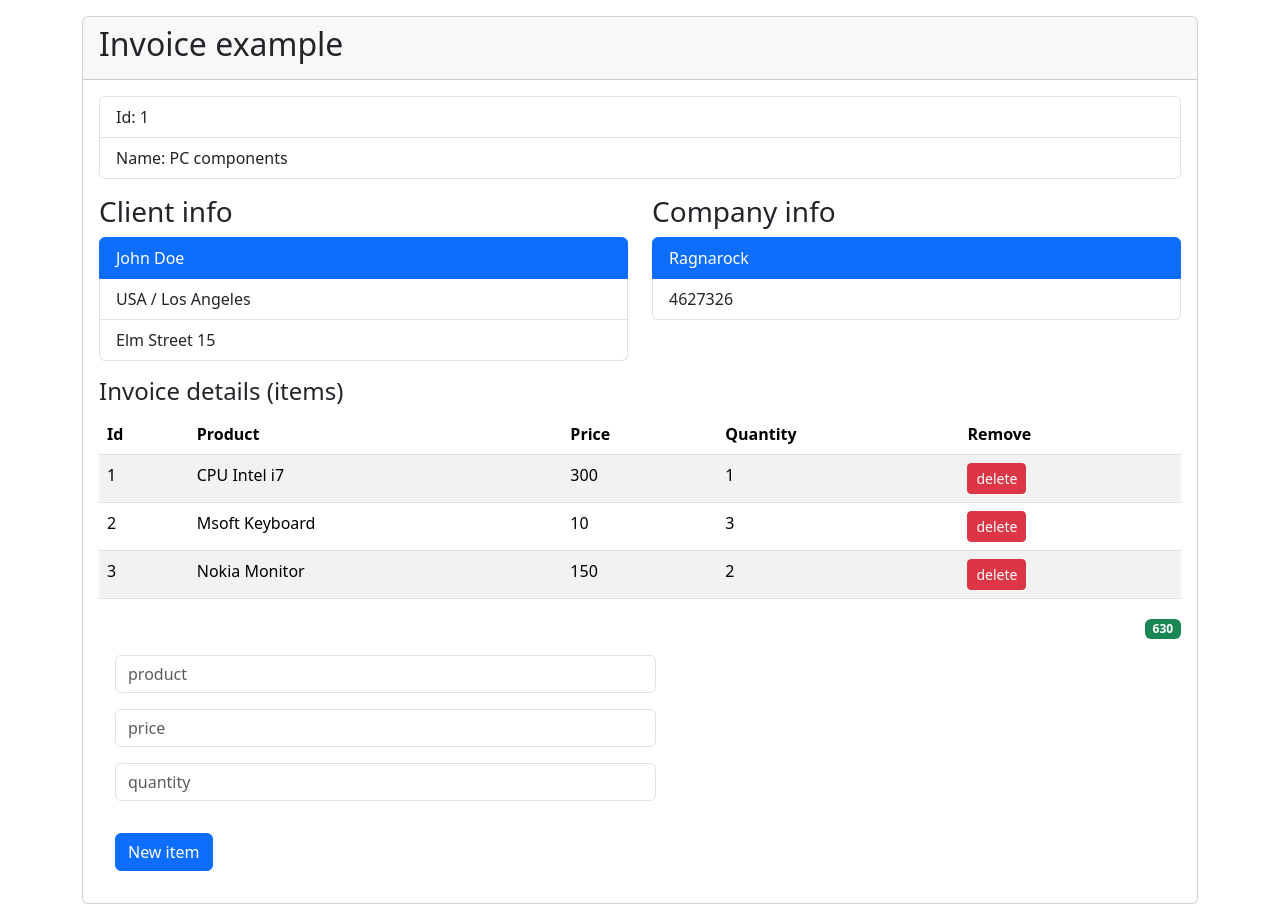
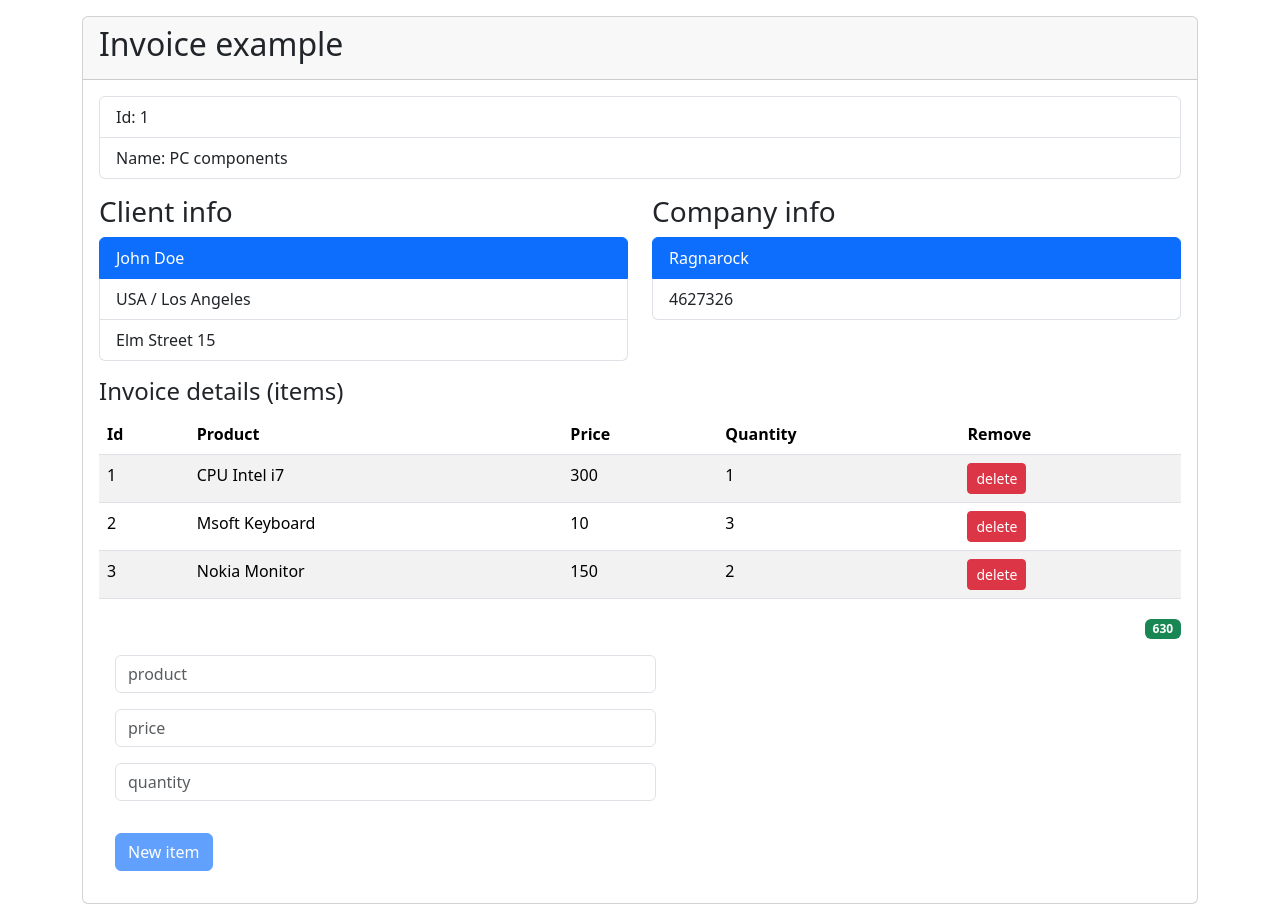
Before and after one commit to ecristobale/fullstack-angular17-springboot3, an Angular app in the folder angular-facturacion/angular-invoice-app/: page / in a window 1280 px wide. Built offline with nearby package versions, Linux system fonts and the light colour scheme.

Commit message:
Added form validation with custom messages

```diff
--- a/angular-facturacion/angular-invoice-app/src/app/components/form-item/form-item.component.html
+++ b/angular-facturacion/angular-invoice-app/src/app/components/form-item/form-item.component.html
@@ -1,20 +1,65 @@
-<form class="w-50" (ngSubmit)="onSubmit()">
+<form class="w-50" (ngSubmit)="onSubmit(itemForm)" #itemForm="ngForm">
     <input name="product"
             placeholder="product"
-            class="form-control m-3"
-            [(ngModel)]="item.product">
+            class="form-control m-3"  mx-3
+            [(ngModel)]="item.product"
+            required minlength="5"
+            #product="ngModel">
 
-    <input name="price"
+    @if (product.invalid && (product.dirty || product.touched)) {
+        @if (product.errors!['required']) {
+            <div class="text-danger mx-3">
+                The name of the product is required
+            </div>
+        }
+        @if (product.errors!['minlength']) {
+            <div class="text-danger mx-3">
+                The length of the product has to be 5 at least
+            </div>
+        }
+    }
+
+    <input type="number" name="price"
             placeholder="price"
             class="form-control m-3"
-            [(ngModel)]="item.price">
+            [(ngModel)]="item.price"
+            required min="10"
+            #price="ngModel">
 
-    <input name="quantity"
+    @if (price.invalid && (price.dirty || price.touched)) {
+        @if (price.errors!['required']) {
+            <div class="text-danger mx-3">
+                The price of the product is required
+            </div>
+        }
+        @if (price.errors!['min']) {
+            <div class="text-danger mx-3">
+                The price has to be 10 at least
+            </div>
+        }
+    }
+
+    <input type="number" name="quantity"
             placeholder="quantity"
             class="form-control m-3"
-            [(ngModel)]="item.quantity">
+            [(ngModel)]="item.quantity"
+            required min="1"
+            #quantity="ngModel">
 
-    <button class="btn btn-primary m-3">
+    @if (quantity.invalid && (quantity.dirty || quantity.touched)) {
+        @if (quantity.errors!['required']) {
+            <div class="text-danger mx-3">
+                The quantity of the product is required
+            </div>
+        }
+        @if (quantity.errors!['min']) {
+            <div class="text-danger mx-3">
+                The quantity has to be 1 at least
+            </div>
+        }
+    }
+
+    <button class="btn btn-primary m-3" [disabled]="itemForm.invalid">
         New item
     </button>
 </form>
--- a/angular-facturacion/angular-invoice-app/src/app/components/form-item/form-item.component.ts
+++ b/angular-facturacion/angular-invoice-app/src/app/components/form-item/form-item.component.ts
@@ -1,6 +1,6 @@
 import { Component, EventEmitter, Output } from '@angular/core';
 import { Item } from '../../models/item';
-import { FormsModule } from '@angular/forms';
+import { FormsModule, NgForm } from '@angular/forms';
 
 @Component({
   selector: 'form-item',
@@ -20,7 +20,8 @@ export class FormItemComponent {
     quantity: '',
   }
 
-  onSubmit(): void {
+  onSubmit(itemForm: NgForm): void {
+    if (itemForm.valid) {
       this.addItemEventEmitter.emit({id: this.counterId, ...this.item});
       this.counterId++;
 
@@ -29,6 +30,10 @@ export class FormItemComponent {
         price: '',
         quantity: '',
       };
+
+      itemForm.reset();
+      itemForm.resetForm();
+    }
   }
 
 }
```
Lines whose indentation alone changed are shown as unchanged.
